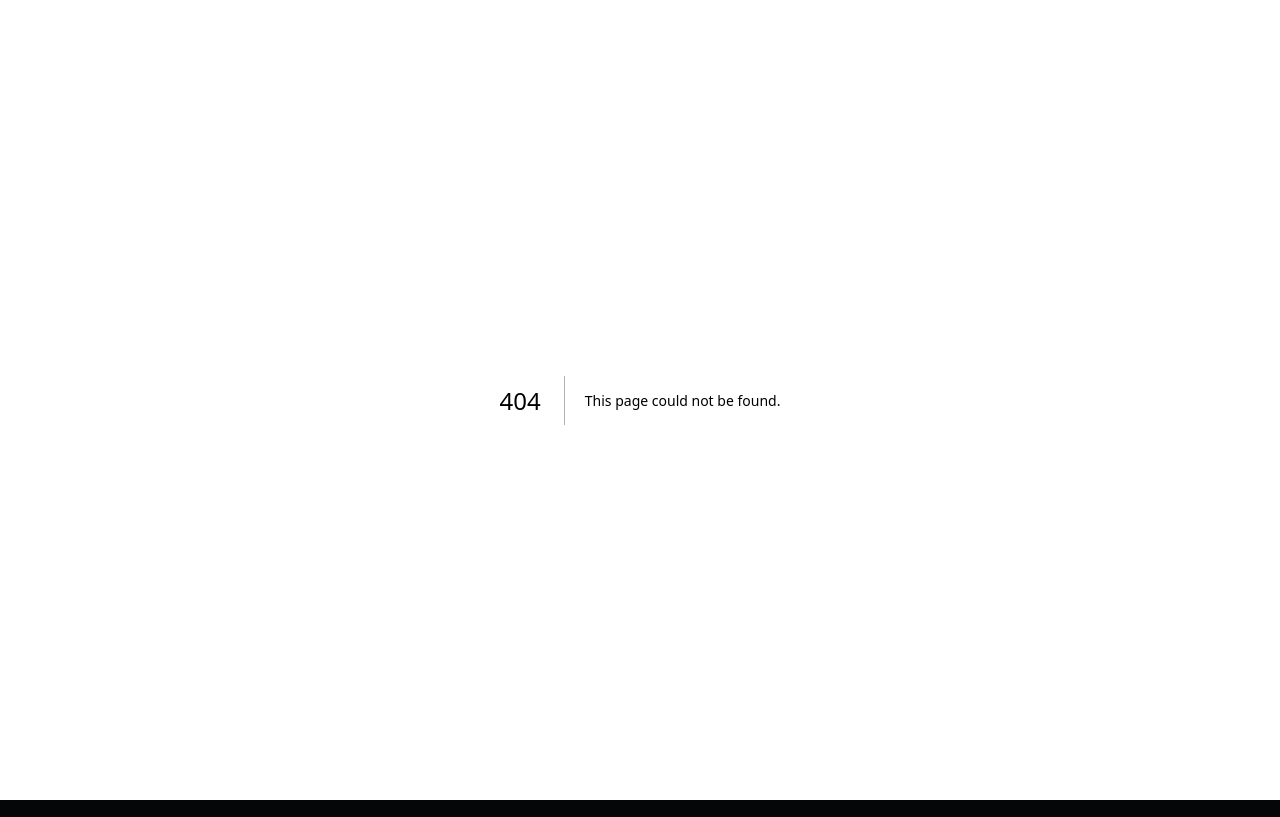
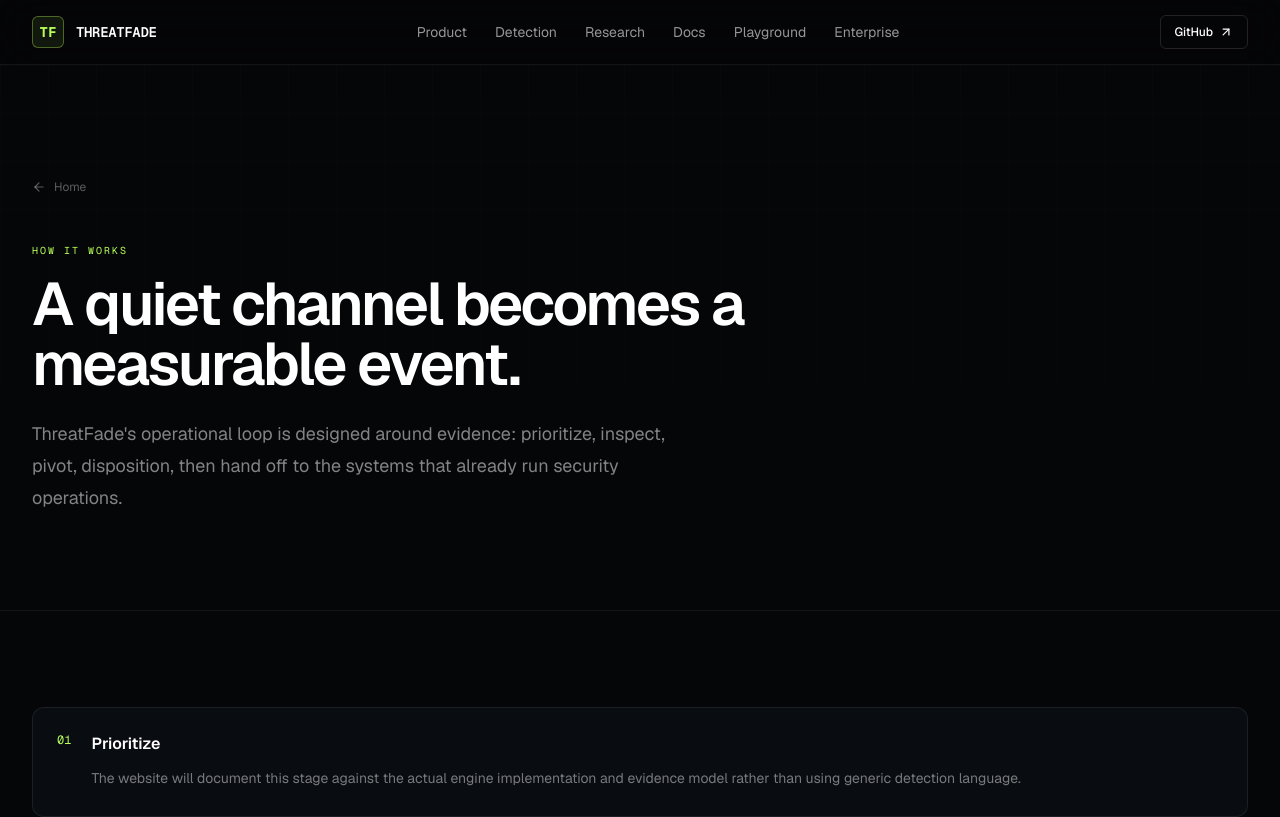
Before and after one commit to LloydCoder/tinlance-threatfade-web, a Next.js app: page /how-it-works in a window 1280 px wide. Before the commit this address had no page. Shown: the top 817 px of the page. Built offline with nearby package versions, Linux system fonts and the light colour scheme.

Commit message:
feat(product): establish how-it-works route

```diff
--- /dev/null
+++ b/app/how-it-works/page.tsx
@@ -0,0 +1,5 @@
+import { PageShell } from "@/components/layout/page-shell";
+
+export default function HowItWorksPage() {
+  return <PageShell eyebrow="How it works" title="A quiet channel becomes a measurable event." description="ThreatFade's operational loop is designed around evidence: prioritize, inspect, pivot, disposition, then hand off to the systems that already run security operations."><div className="space-y-4">{["Prioritize", "Inspect", "Pivot", "Disposition", "Handoff"].map((step, index) => <div key={step} className="flex gap-5 rounded-xl border border-white/8 bg-[#090c10] p-6"><span className="font-mono text-xs text-[#b8ff5a]">0{index + 1}</span><div><h2 className="font-semibold">{step}</h2><p className="mt-2 text-sm leading-7 text-white/45">The website will document this stage against the actual engine implementation and evidence model rather than using generic detection language.</p></div></div>)}</div></PageShell>;
+}
```
